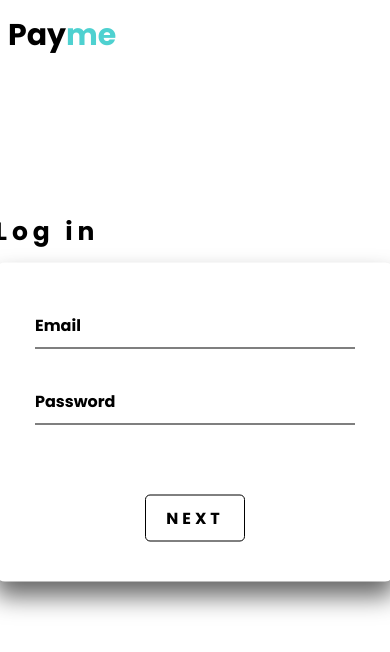
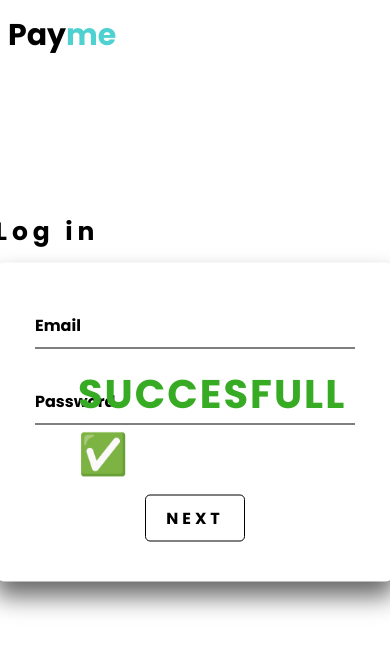
Before and after one commit to JahongirOdilov/registr-pages-like-payme, a website built with webpack: page public/index.html in a window 390 px wide. Built offline with nearby package versions, Linux system fonts and the light colour scheme.

Commit message:
finish 2 page

```diff
--- a/src/main.css
+++ b/src/main.css
@@ -90,12 +90,14 @@ span {
 }
 
 .registered {
-	display: none;
+	display: flex;
+	font-size: 20px;
 	letter-spacing: 2px;
-	place-items: center;
+	align-items: center;
+	justify-content: center;
 	position: absolute;
-	top: 50%;
-	left: 50%;
+	top: 40%;
+	left: 35%;
 	color: #38ab24;
 }
 
@@ -152,4 +154,9 @@ span {
 		font-size: 25px;
 		margin-top: 30px;
 	}
+	.registered {
+		position: absolute;
+		top: 40%;
+		left: 20%;
+	}
 }
```
Also changed, not shown: dist/bundle.css.
